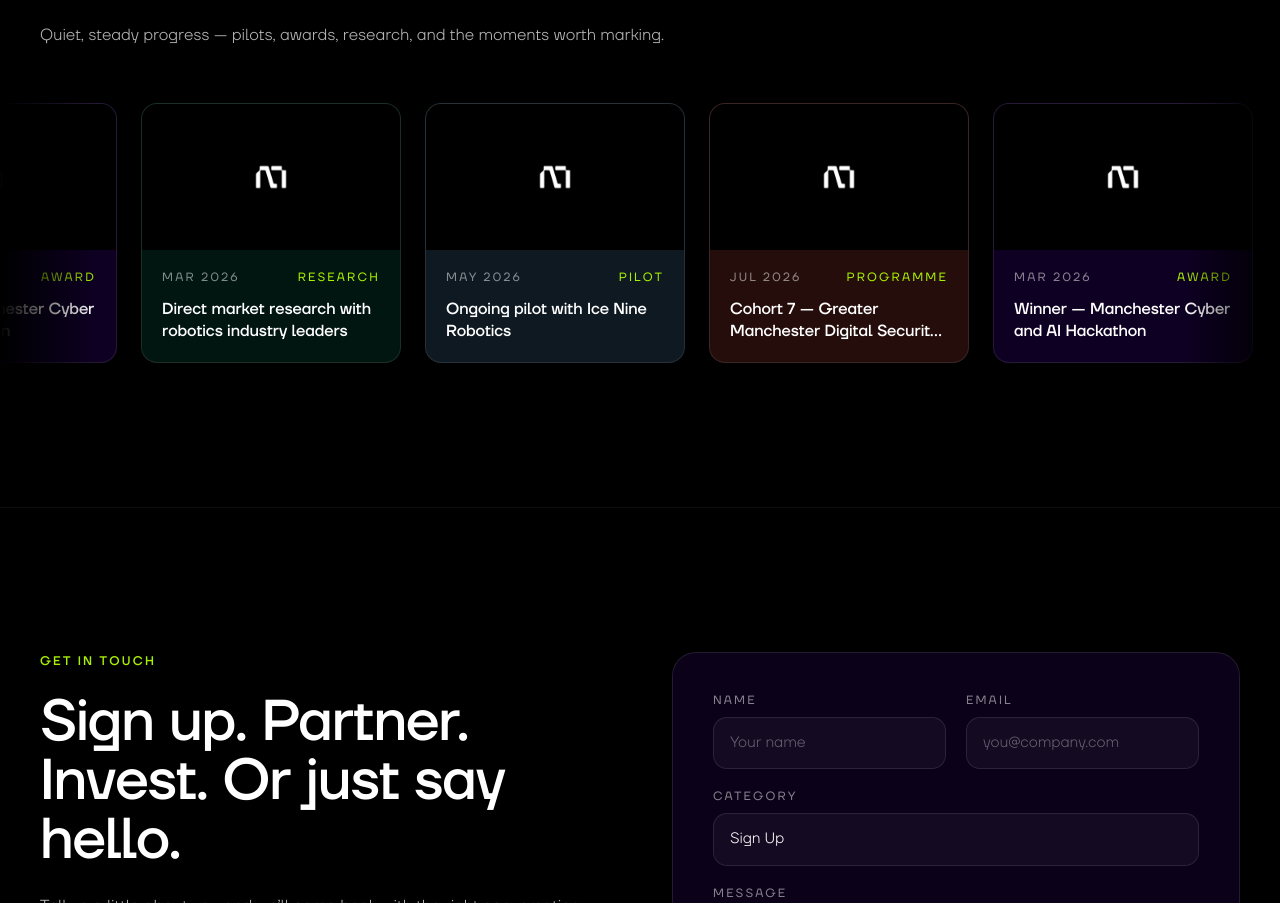
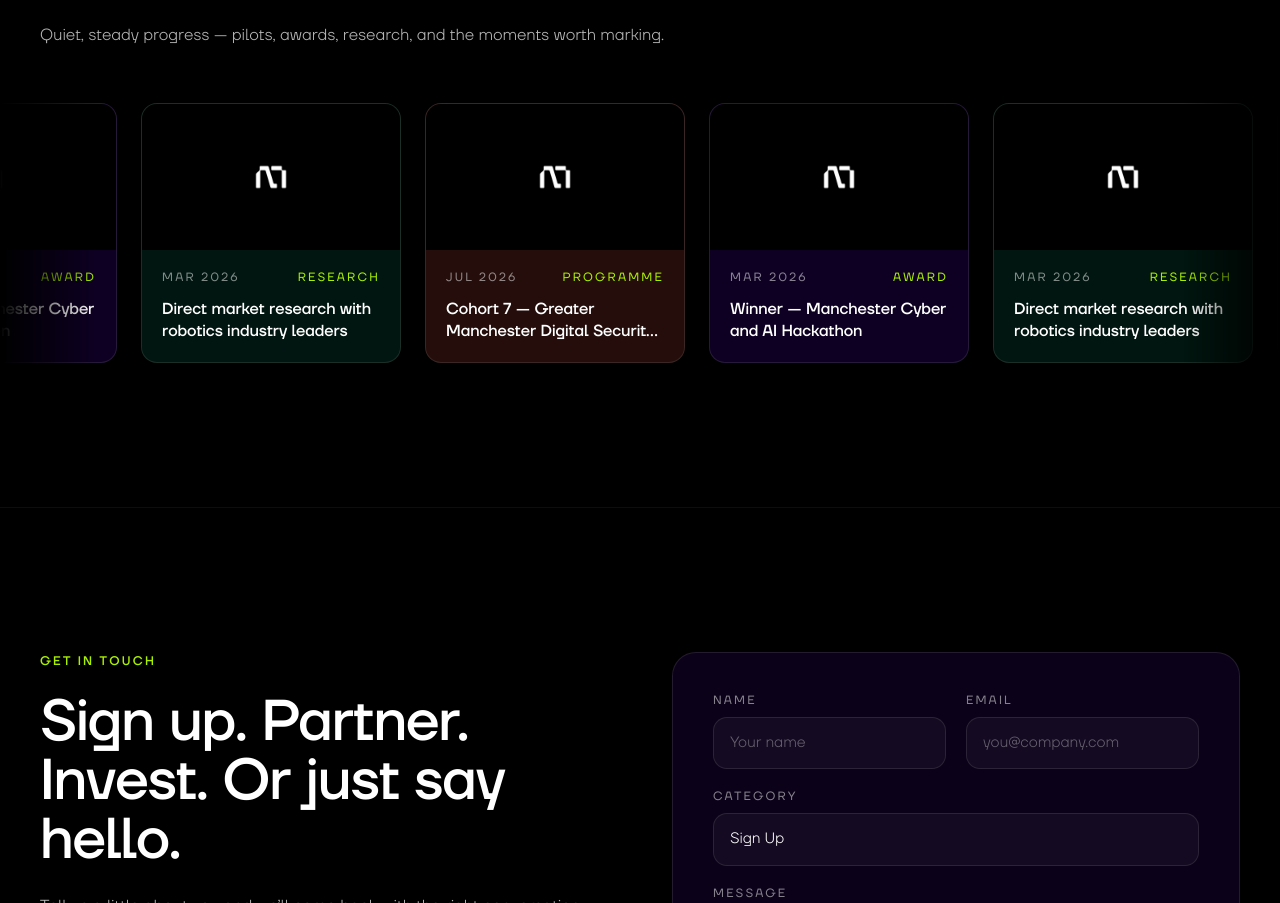
Before and after one commit to mile-robotics/mile-website-v2, a Next.js app: page / in a window 1280 px wide. Shown: the part 3477-4380 px from the top of the page. Built offline with nearby package versions, Linux system fonts and the light colour scheme.

Commit message:
chore: comment out Ice Nine Robotics pilot update

```diff
--- a/app/sections/Updates.tsx
+++ b/app/sections/Updates.tsx
@@ -27,13 +27,13 @@ const row1Updates: Update[] = [
     accent: "bg-emerald-teal/15",
     image: "/updates/robotics-market-research.jpg",
   },
-  {
-    date: "May 2026",
-    tag: "Pilot",
-    title: "Ongoing pilot with Ice Nine Robotics",
-    accent: "bg-sky-blue/15",
-    image: "/updates/icenine-robotics-pilot.jpg",
-  },
+  // {
+  //   date: "May 2026",
+  //   tag: "Pilot",
+  //   title: "Ongoing pilot with Ice Nine Robotics",
+  //   accent: "bg-sky-blue/15",
+  //   image: "/updates/icenine-robotics-pilot.jpg",
+  // },
   {
     date: "Jul 2026",
     tag: "Programme",
```
